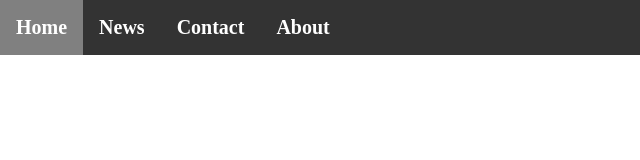
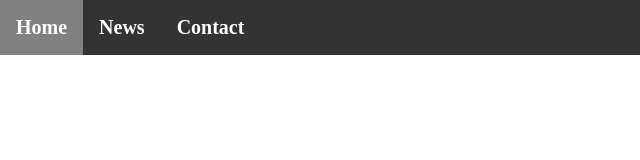
Before and after one commit to mohammadrezagohari/HTML_CSS_MOJTAMA_FANI_TEHRN, a plain HTML site: page unorder-list.htm in a window 1280 px wide. Shown: the full height of the page, 0-640 px from the left. Drawn offline with Linux system fonts and the light colour scheme.

Commit message:
change unorder list

```diff
--- a/unorder-list.htm
+++ b/unorder-list.htm
@@ -46,9 +46,6 @@
         <li>
             <h1 href="#contact">Contact</h1>
         </li>
-        <li>
-            <h1 href="#about">About</h1>
-        </li>
     </ul>
 </body>
 
```
